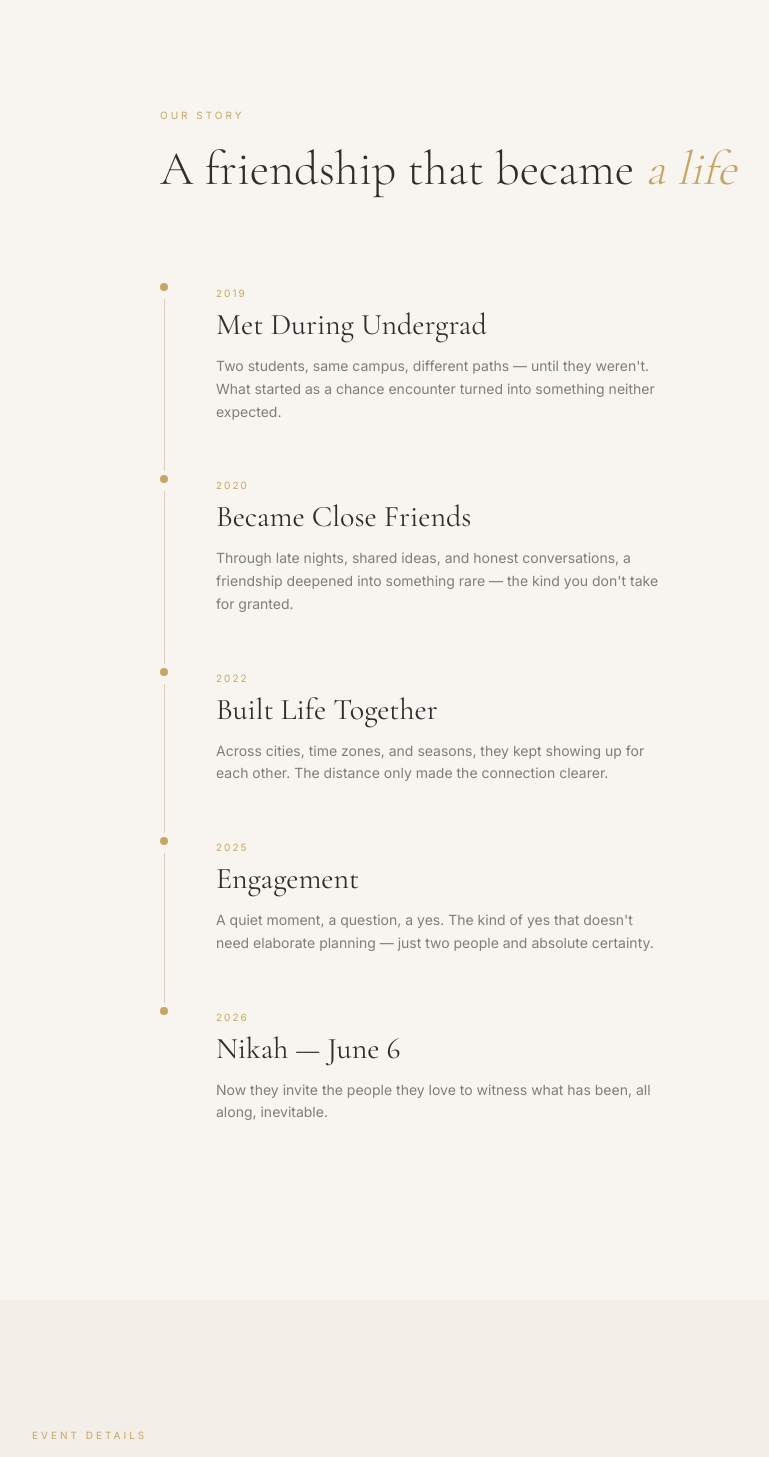
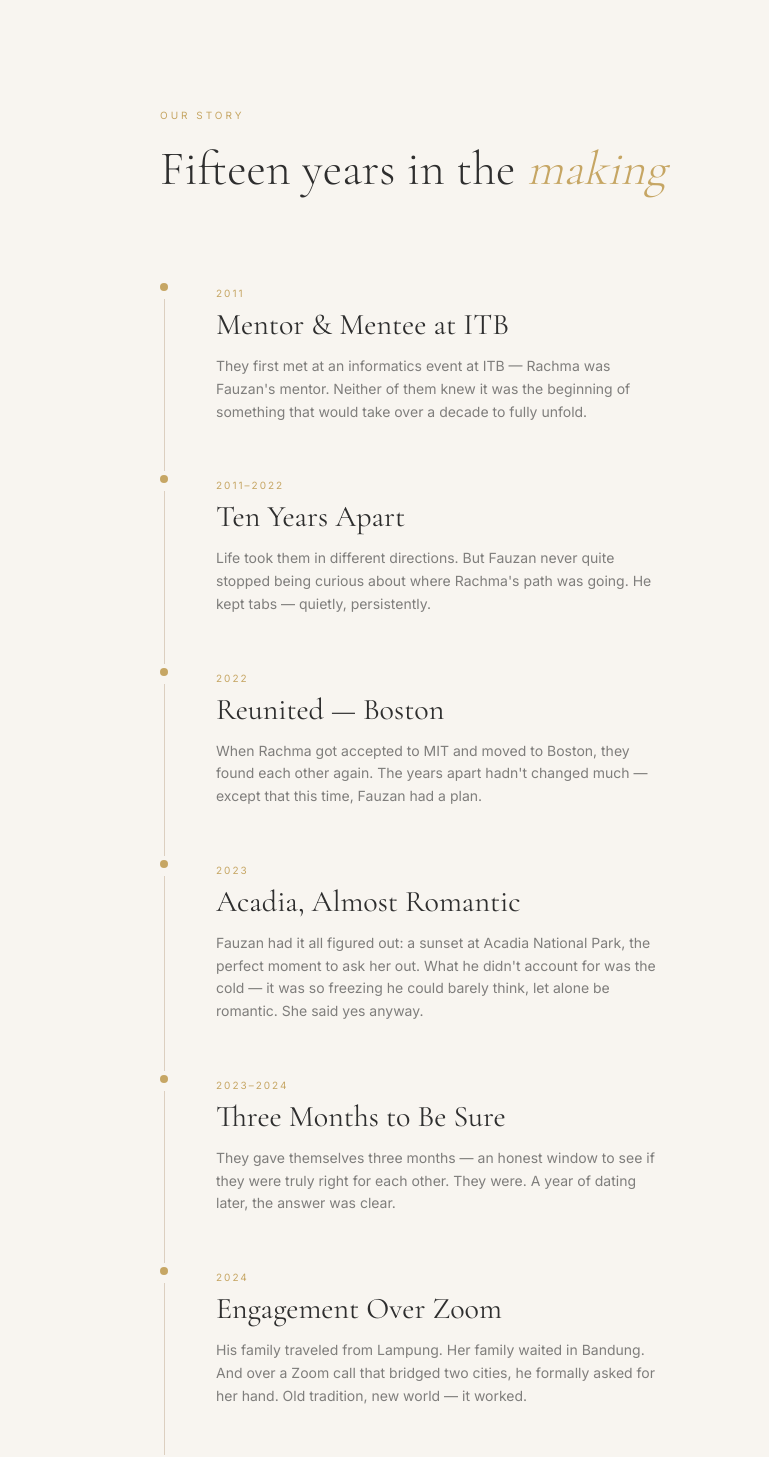
Before and after one commit to rachmawaty/fr-wedding, a Next.js app: page / in a window 1280 px wide. Shown: the part 820-2277 px from the top of the page, without its empty margins (96-865 px from the left). Built offline with nearby package versions, Linux system fonts and the light colour scheme.

Commit message:
feat: update Our Story with Fauzan & Rachma's real timeline
ITB 2011 → 10 years apart → MIT Boston reunion → Acadia failed
romance → 3-month trial → Zoom engagement Lampung↔Bandung → Nikah.

Co-Authored-By: Claude Sonnet 4.6 <noreply@anthropic.com>

```diff
--- a/components/OurStory.tsx
+++ b/components/OurStory.tsx
@@ -6,29 +6,39 @@ import { useRef } from "react";
 
 const timeline = [
   {
-    year: "2019",
-    title: "Met During Undergrad",
-    body: "Two students, same campus, different paths — until they weren't. What started as a chance encounter turned into something neither expected.",
+    year: "2011",
+    title: "Mentor & Mentee at ITB",
+    body: "They first met at an informatics event at ITB — Rachma was Fauzan's mentor. Neither of them knew it was the beginning of something that would take over a decade to fully unfold.",
   },
   {
-    year: "2020",
-    title: "Became Close Friends",
-    body: "Through late nights, shared ideas, and honest conversations, a friendship deepened into something rare — the kind you don't take for granted.",
+    year: "2011–2022",
+    title: "Ten Years Apart",
+    body: "Life took them in different directions. But Fauzan never quite stopped being curious about where Rachma's path was going. He kept tabs — quietly, persistently.",
   },
   {
     year: "2022",
-    title: "Built Life Together",
-    body: "Across cities, time zones, and seasons, they kept showing up for each other. The distance only made the connection clearer.",
+    title: "Reunited — Boston",
+    body: "When Rachma got accepted to MIT and moved to Boston, they found each other again. The years apart hadn't changed much — except that this time, Fauzan had a plan.",
   },
   {
-    year: "2025",
-    title: "Engagement",
-    body: "A quiet moment, a question, a yes. The kind of yes that doesn't need elaborate planning — just two people and absolute certainty.",
+    year: "2023",
+    title: "Acadia, Almost Romantic",
+    body: "Fauzan had it all figured out: a sunset at Acadia National Park, the perfect moment to ask her out. What he didn't account for was the cold — it was so freezing he could barely think, let alone be romantic. She said yes anyway.",
+  },
+  {
+    year: "2023–2024",
+    title: "Three Months to Be Sure",
+    body: "They gave themselves three months — an honest window to see if they were truly right for each other. They were. A year of dating later, the answer was clear.",
+  },
+  {
+    year: "2024",
+    title: "Engagement Over Zoom",
+    body: "His family traveled from Lampung. Her family waited in Bandung. And over a Zoom call that bridged two cities, he formally asked for her hand. Old tradition, new world — it worked.",
   },
   {
     year: "2026",
     title: "Nikah — June 6",
-    body: "Now they invite the people they love to witness what has been, all along, inevitable.",
+    body: "Now they invite everyone they love to witness what 15 years of crossed paths, one very cold national park, and a Zoom call were quietly leading to.",
   },
 ];
 
@@ -92,8 +102,8 @@ export default function OurStory() {
             Our Story
           </p>
           <h2 className="font-[family-name:var(--font-serif)] text-4xl md:text-5xl font-light text-[#2E2E2E] leading-tight">
-            A friendship that became{" "}
-            <span className="italic text-[#C6A664]">a life</span>
+            Fifteen years in the{" "}
+            <span className="italic text-[#C6A664]">making</span>
           </h2>
         </motion.div>
 
```
